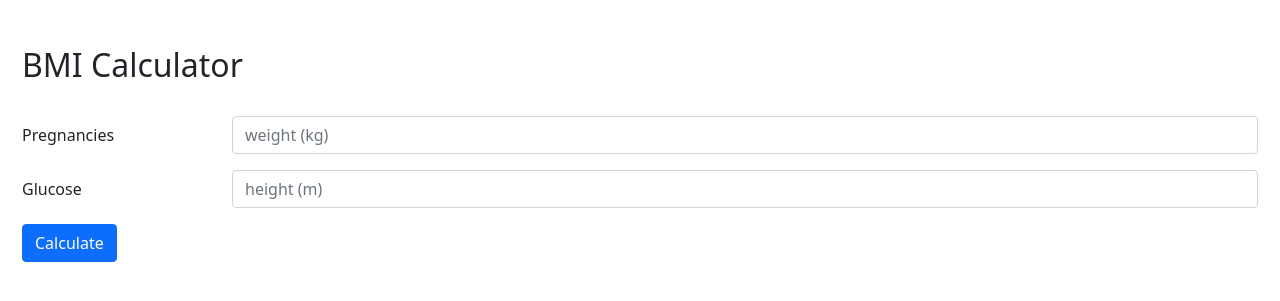
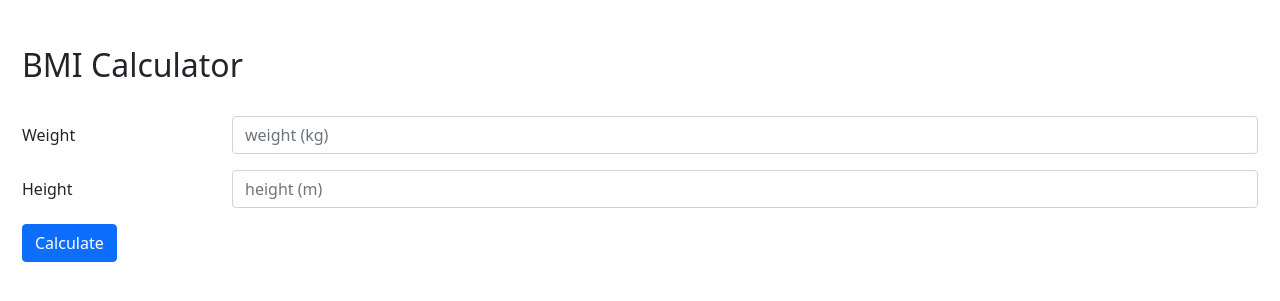
Before and after one commit to Nightshade14/Personal-Health-Assistant-for-Diabetics, a Flask app: page /BMI in a window 1280 px wide. Shown: the part 80-381 px from the top of the page. Run offline with Flask 2, Linux system fonts and the light colour scheme; parts of the project's set-up code (start-up, migrations or seed data) failed here and were passed over.

Commit message:
Update BMI.html

```diff
--- a/templates/BMI.html
+++ b/templates/BMI.html
@@ -63,7 +63,7 @@
   <form action="{{ url_for('bmichart')}}" method="post">
 
    <div class="row mb-3">
-     <label for="weight" class="col-sm-2 col-form-label">Pregnancies</label>
+     <label for="weight" class="col-sm-2 col-form-label">Weight</label>
      <div class="col-sm-10">
       <input type="text" name="weight" id="weight" class="form-control" placeholder="weight (kg)" required="required" />
     </div>
@@ -71,7 +71,7 @@
 
 
    <div class="row mb-3">
-     <label for="height" class="col-sm-2 col-form-label">Glucose</label>
+     <label for="height" class="col-sm-2 col-form-label">Height</label>
      <div class="col-sm-10">
       <input type="text" class="form-control" id="height" name="height" placeholder="height (m)" required="required" />
      </div>
```
